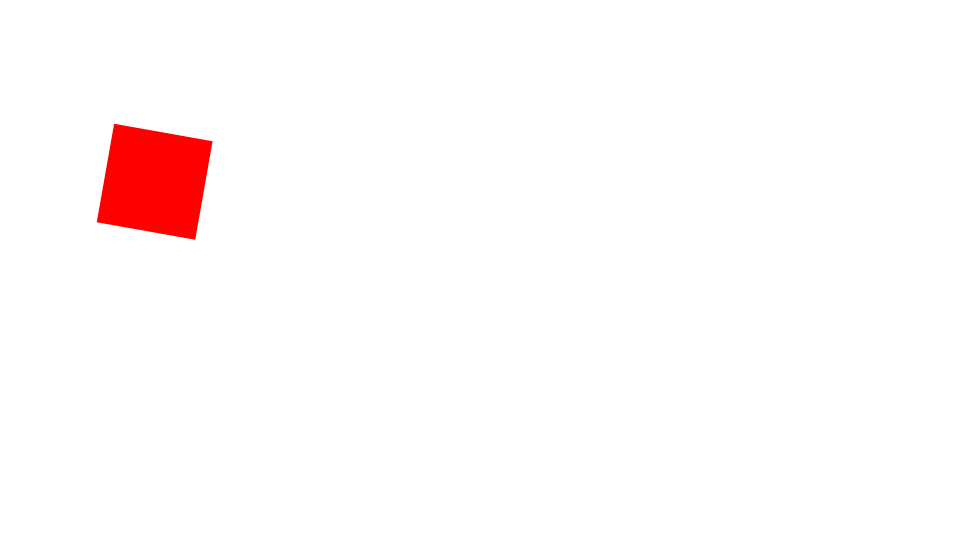
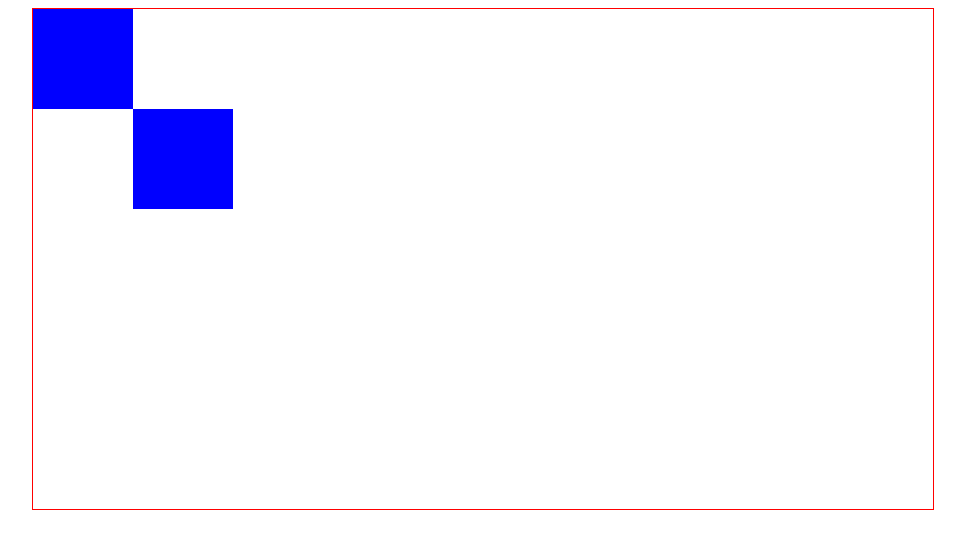
Before and after one commit to mishalrai/Udemy-canvas, a website built with Parcel: page index.html in a window 1280 px wide. Shown: the whole page, without its empty margins (157-1122 px from the left). Built offline with nearby package versions, Linux system fonts and the light colour scheme.

Commit message:
l35 lecture complete

```diff
--- a/src/index.js
+++ b/src/index.js
@@ -8,11 +8,14 @@ window.onload = function () {
     var radiant = Math.PI / 180;
 
 
-    // context.scalte( horzontalScaleFactor, verticalScaleFoctor)  -> scales the content
-
-    context.rotate( 10 * radiant);
+    context.translate( -100, -100);
     context.fillStyle = 'red';
     context.rect( 100, 100, 100, 100);
     context.fill();
 
+
+    context.fillStyle = 'blue';
+    context.rect( 200, 200, 100, 100);
+    context.fill();
+
 }
--- a/src/styles.css
+++ b/src/styles.css
@@ -1,4 +1,5 @@
 #canvas {
+  border: 1px solid red;
   display: block;
   margin: 0 auto;
 }
```
